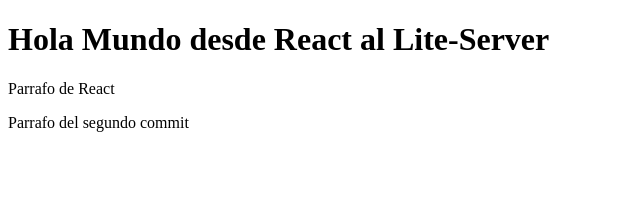
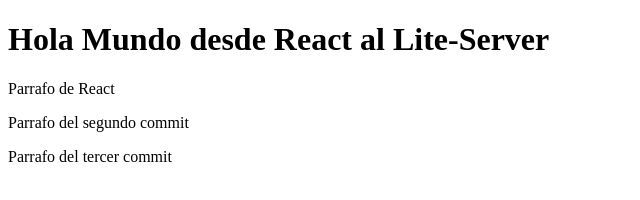
Before and after one commit to Anexis19/Proyecto_Prueba_React, a website: page index.html in a window 1280 px wide. Shown: the whole page, without its empty margins (0-640 px from the left). Drawn offline with Linux system fonts and the light colour scheme.

Commit message:
Tercer commit

```diff
--- a/index.html
+++ b/index.html
@@ -10,5 +10,6 @@
     <h1>Hola Mundo desde React al Lite-Server</h1>
     <p>Parrafo de React</p>
     <p>Parrafo del segundo commit</p>
+    <p>Parrafo del tercer commit</p>
 </body>
 </html>
```
